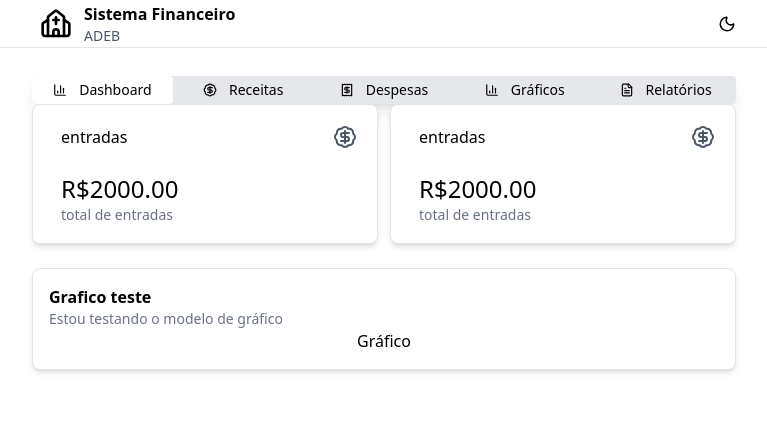
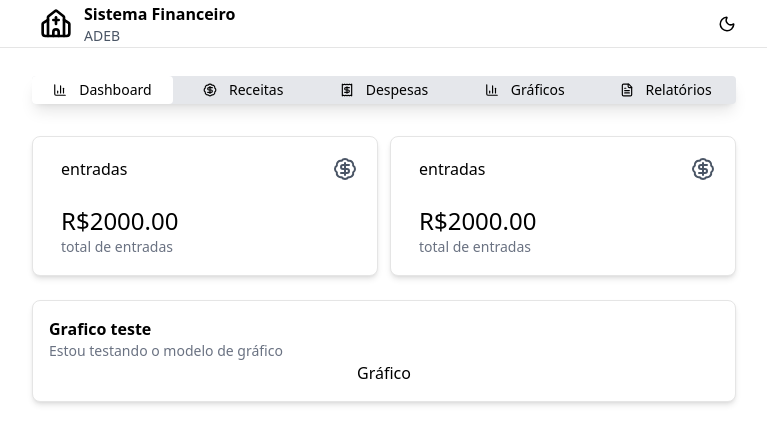
Before and after one commit to vitorvilarindo/Project-Morphels-REACT-FrontEnd, a React (Vite) app: page /main in a window 1280 px wide. Shown: the top 444 px of the page, without its empty margins (256-1023 px from the left). Built offline with nearby package versions, Linux system fonts and the light colour scheme.

Commit message:
Update mainPage.jsx

```diff
--- a/src/pages/mainPage.jsx
+++ b/src/pages/mainPage.jsx
@@ -14,7 +14,7 @@ function Login () {
       <Menu />
 
       <div className='flex justify-center'>
-        <section className='flex w-[55vw] gap-3'>
+        <section className='flex w-[55vw] mt-8 gap-3'>
           <Balons title={'entradas'} value={'2000.00'} description={'total de entradas'} icon={<BadgeDollarSign />} color="green"/>
           <Balons title={'entradas'} value={'2000.00'} description={'total de entradas'} icon={<BadgeDollarSign />} color="green"/>
         </section>
```
